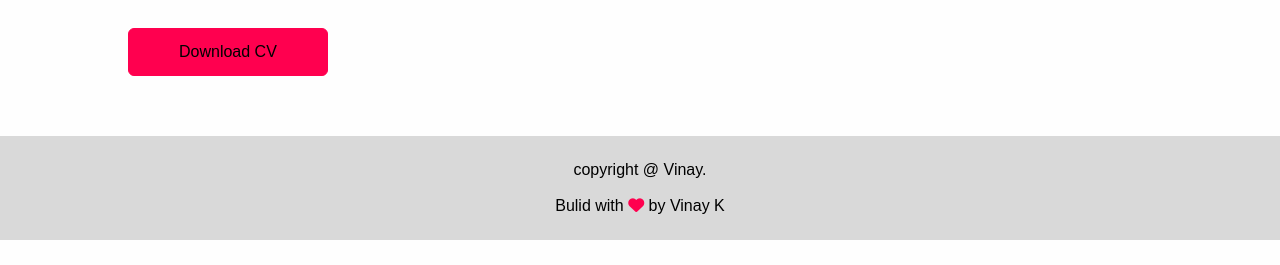
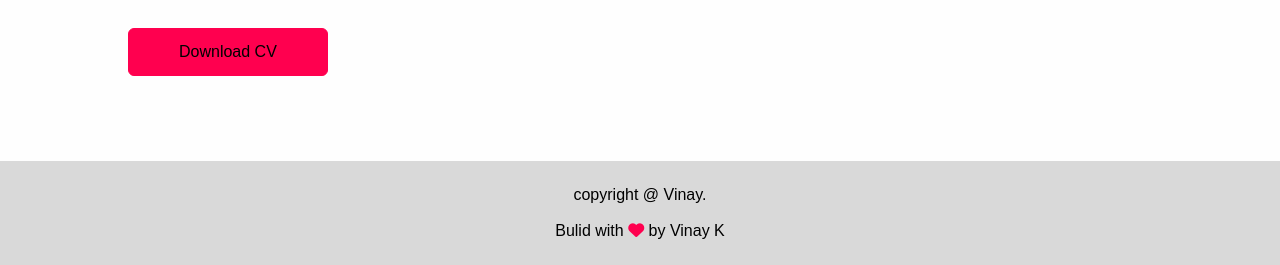
Before and after one commit to Vinayk218/portfolio, a plain HTML site: page index.html in a window 1280 px wide. Shown: the part 2642-2907 px from the top of the page. Before the commit the page ends 2882 px from the top, so only its background shows below. Drawn offline with Linux system fonts and the light colour scheme.

Commit message:
complete

```diff
--- a/style.css
+++ b/style.css
@@ -296,7 +296,7 @@ nav ul li a:hover::after{
     padding: 25px 0;
     background: #d9d9d9;
     font-weight: 300;
-    margin-top: ;
+    margin-top: 25px ;
 }
 .copyright i{
     color: #ff004f;
```
